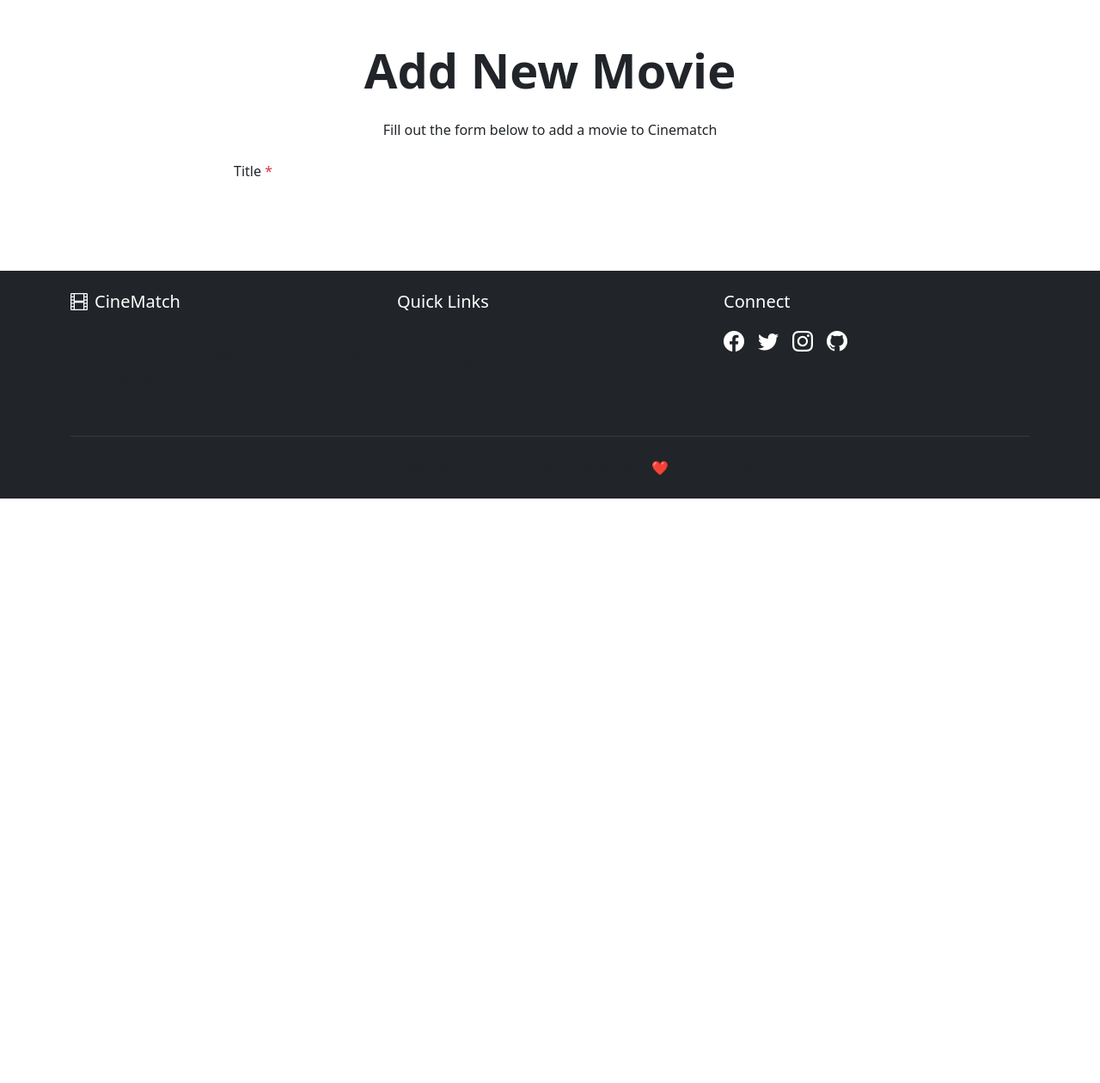
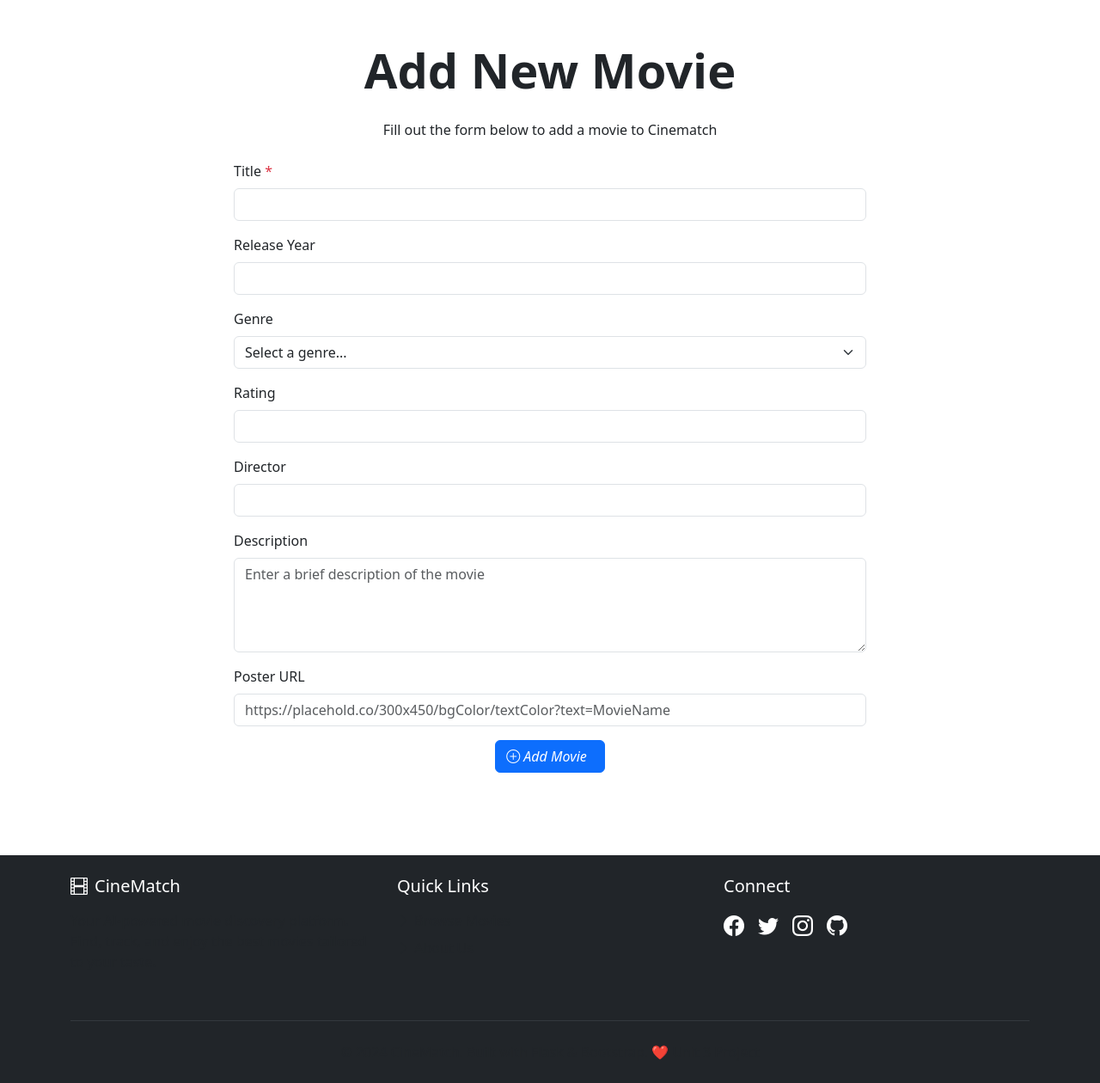
Before and after one commit to sophiaferreras/Unit3-Database, a Flask app: page /add_movie in a window 1280 px wide. Shown: the part 68-1328 px from the top of the page at 86% size. Before the commit the page ends 648 px from the top, so only its background shows below. Run offline with Flask 3, Linux system fonts and the light colour scheme.

Commit message:
add movie button

```diff
--- a/lesson2-add_a_movie/movie-app-starter/templates/add_movie.html
+++ b/lesson2-add_a_movie/movie-app-starter/templates/add_movie.html
@@ -15,9 +15,73 @@ Add Movie
                     Fill out the form below to add a movie to Cinematch
                 </p>
                 <form method="POST" action="{{url_for('add_movie')}}">
-                    <label for="title" class="form-label">
-                        Title <span class="text-danger">*</span>
-                    </label>
+                    <div class="mb-3">
+                        <label for="title" class="form-label">
+                            Title <span class="text-danger">*</span>
+                        </label>
+                        <input type="text" name="title" id="title" class="form-control" required>
+                    </div>
+
+                    <div class="mb-3">
+                        <label for="year" class="form-label">
+                            Release Year
+                        </label>
+                        <input type="number" name="year" id="year" class="form-control" min="1888" max="2030">
+                    </div>
+
+                    <div class="mb-3">
+                        <label for="genre" class="form-label">
+                            Genre
+                        </label>
+                        <select name="genre" id="genre" class="form-select">
+                            <option value="">Select a genre...</option>
+                            <option value="Action">Action</option>
+                            <option value="Comedy">Comedy</option>
+                            <option value="Drama">Drama</option>
+                            <option value="Horror">Horror</option>
+                            <option value="Sci-Fi">Sci-Fi</option>
+                            <option value="Romance">Romance</option>
+                            <option value="Thriller">Thriller</option>
+                            <option value="Animation">Animation</option>
+                            <option value="Documentary">Documentary</option>
+                        </select>
+                    </div>
+
+                    <div class="mb-3">
+                        <label for="rating" class="form-label">
+                            Rating
+                        </label>
+                        <input type="number" name="rating" id="rating" class="form-control" min="0" max="10" step="0.1">
+                    </div>
+
+                    <div class="mb-3">
+                        <label for="director" class="form-label">
+                            Director
+                        </label>
+                        <input type="text" name="director" id="director" class="form-control" >
+                    </div>
+
+                    <div class="mb-3">
+                        <label for="description" class="form-label">
+                            Description
+                        </label>
+                        <textarea name="description" id="description" cols="30" rows="4" class="form-control" placeholder="Enter a brief description of the movie"></textarea>
+                    </div>
+
+                    <div class="mb-3">
+                        <label for="poster_url" class="form-label">
+                            Poster URL
+                        </label>
+                        <input type="url" name="poster_url" id="poster_url" class="form-control" placeholder="https://placehold.co/300x450/bgColor/textColor?text=MovieName">
+                    </div>
+
+                    <div class="d-grid gap-2 d-md-flex justify-content-center">
+                        <button type="submit" class="btn btn-primary">
+                            <i class="bi bi-plus-circle me-2">
+                                Add Movie
+                            </i>
+                        </button>
+                    </div>
                 </form>
             </div>
         </div>
```
